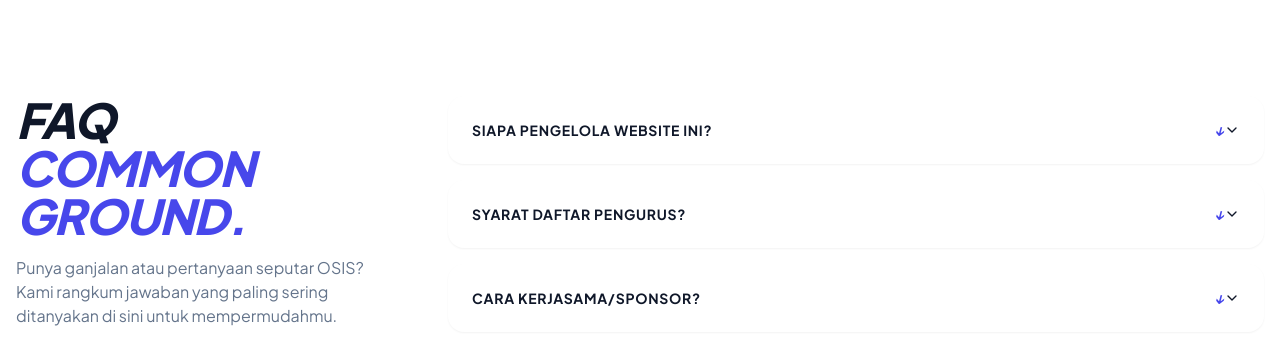
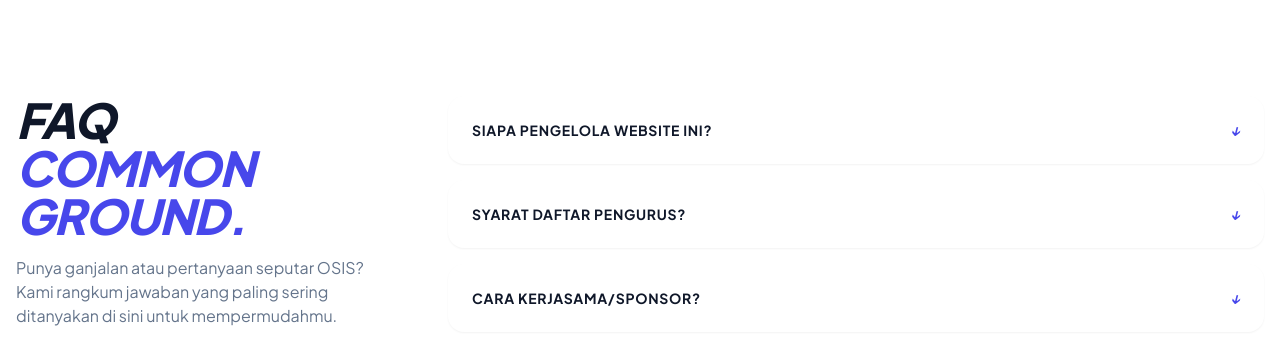
Before and after one commit to WeplyStudio/osis, a Next.js app: page / in a window 1280 px wide. Shown: the part 6320-6676 px from the top of the page. Built offline with nearby package versions, Linux system fonts and the light colour scheme.

Commit message:
KOK ADA 2 ARROW?? CUKUP YANG TEXT AJA NGAPAINN PAKE ICON LAGI??? (_for e

```diff
--- a/src/components/ui/accordion.tsx
+++ b/src/components/ui/accordion.tsx
@@ -34,7 +34,6 @@ const AccordionTrigger = React.forwardRef<
       {...props}
     >
       {children}
-      <ChevronDown className="h-4 w-4 shrink-0 transition-transform duration-200" />
     </AccordionPrimitive.Trigger>
   </AccordionPrimitive.Header>
 ))
```
